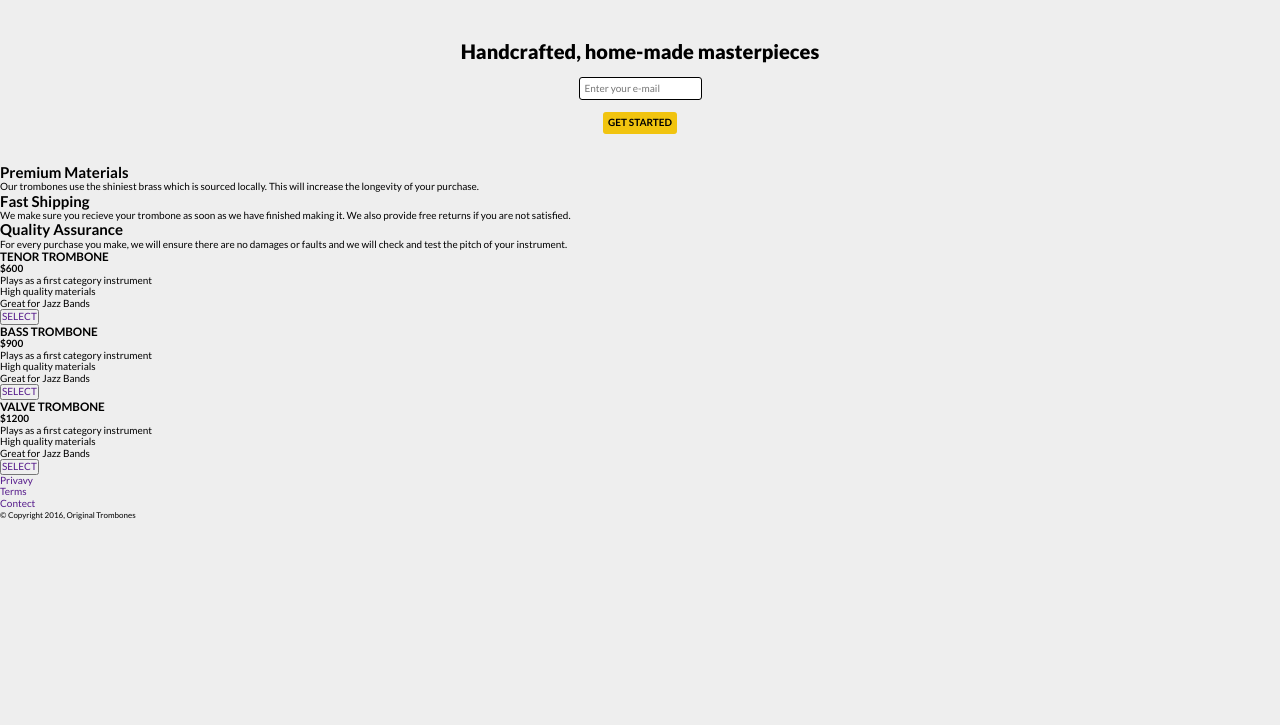
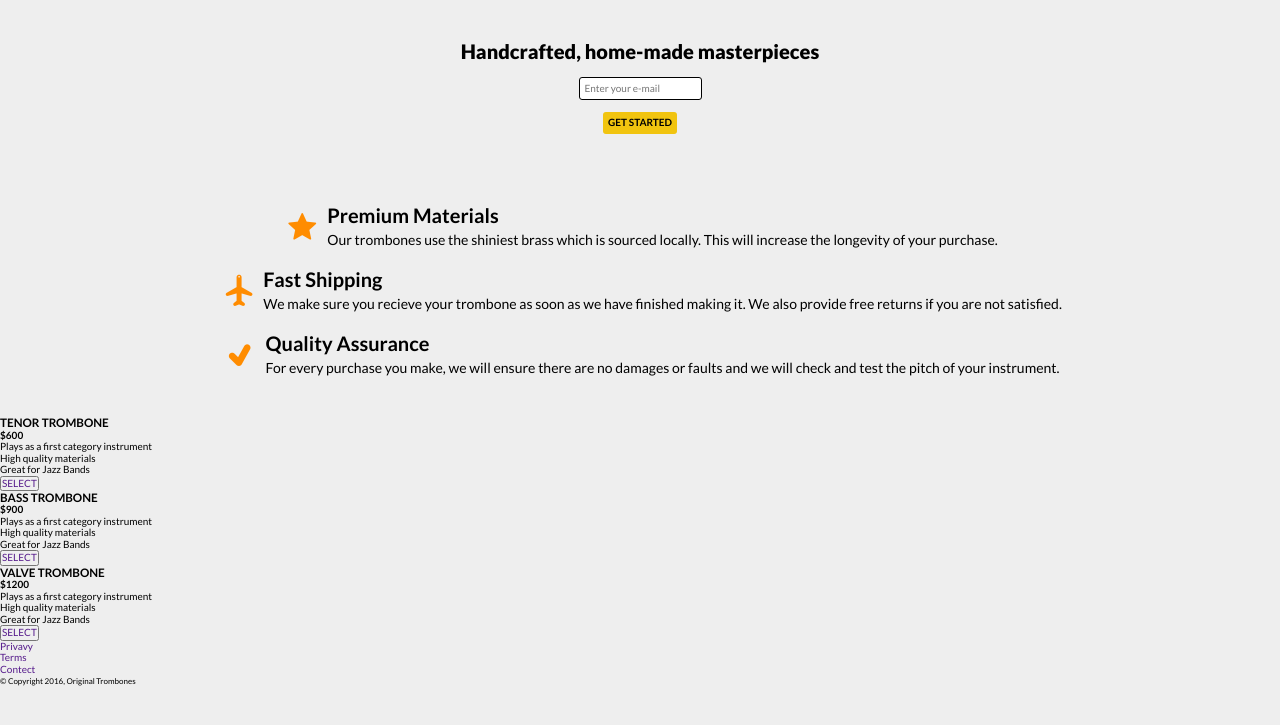
Before and after one commit to darubiomunoz/portfolio-05-productlandingpage, a website: page index.html in a window 1280 px wide. Shown: the part 51-776 px from the top of the page. Drawn offline with nearby package versions, Linux system fonts and the light colour scheme; files whose address does not match are found by name.

Commit message:
Features section style DONE

```diff
--- a/index.html
+++ b/index.html
@@ -20,13 +20,13 @@
                 <i class="icon-menu"></i>
                 <ul>
                     <li>
-                        <a class="navmenu__section" href="">Features</a>
+                        <a class="navmenu__section" href="#features">Features</a>
                     </li>
                     <li>
-                        <a class="navmenu__section" href="">How It Works</a>
+                        <a class="navmenu__section" href="#howitworks">How It Works</a>
                     </li>
                     <li>
-                        <a class="navmenu__section" href="">Pricing</a>
+                        <a class="navmenu__section" href="#pricing">Pricing</a>
                     </li>
                 </ul>
             </nav>
@@ -39,27 +39,33 @@
             </form>
         </section>
         <main>
-            <section>
-                <div>
-                    <i></i>
-                    <h2>Premium Materials</h2>
-                    <p>Our trombones use the shiniest brass which is sourced locally. This will increase the longevity of your purchase.</p>
+            <section id="features" class="features">
+                <div class="features__element">
+                    <i class="features__icon icon-star"></i>
+                    <div>
+                        <h2 class="title--features">Premium Materials</h2>
+                        <p class="features__info">Our trombones use the shiniest brass which is sourced locally. This will increase the longevity of your purchase.</p>
+                    </div>
                 </div>
-                <div>
-                    <i></i>
-                    <h2>Fast Shipping</h2>
-                    <p>We make sure you recieve your trombone as soon as we have finished making it. We also provide free returns if you are not satisfied.</p>
+                <div class="features__element">
+                    <i class="features__icon icon-plane"></i>
+                    <div>
+                        <h2 class="title--features">Fast Shipping</h2>
+                        <p class="features__info">We make sure you recieve your trombone as soon as we have finished making it. We also provide free returns if you are not satisfied.</p>
+                    </div>
                 </div>
-                <div>
-                    <i></i>
-                    <h2>Quality Assurance</h2>
-                    <p>For every purchase you make, we will ensure there are no damages or faults and we will check and test the pitch of your instrument.</p>
+                <div class="features__element">
+                    <i class="features__icon icon-tick"></i>
+                    <div>
+                        <h2 class="title--features">Quality Assurance</h2>
+                        <p class="features__info">For every purchase you make, we will ensure there are no damages or faults and we will check and test the pitch of your instrument.</p>
+                    </div>
                 </div>
             </section>
-            <figure>
+            <figure id="howitworks">
                 <!-- <video src=""></video> -->
             </figure>
-            <section>
+            <section id="pricing">
                 <div>
                     <h3>TENOR TROMBONE</h3>
                     <h4>$600</h4>
--- /dev/null
+++ b/src/css/components/_features.scss
@@ -0,0 +1,17 @@
+.features {
+    width: 90%;
+    margin: 0 auto;
+    padding: $padding-x-big 0;
+
+
+    > div {
+        padding: 1rem 0;
+        display: flex;
+        justify-content: center;
+        align-items: center;
+    }
+
+    &__info {
+        font-size: 1.4rem;
+    }
+}
--- a/src/css/components/_icons.scss
+++ b/src/css/components/_icons.scss
@@ -1,3 +1,11 @@
 .icon-menu {
     cursor: pointer;
 }
+
+.icon-tick,
+.icon-plane,
+.icon-star {
+    font-size: 4rem;
+    margin-right: .5rem;
+    color: $color3;
+}
--- a/src/css/components/_titles.scss
+++ b/src/css/components/_titles.scss
@@ -1,3 +1,9 @@
 .title--contact {
     font-weight: $font-weight-x-bold;
 }
+
+.title--features {
+    font-size: 2rem;
+    font-weight: $font-weight-bold;
+    margin-bottom: .5rem;
+}
--- a/src/css/index.scss
+++ b/src/css/index.scss
@@ -7,3 +7,4 @@
 @import "./components/contacts.scss";
 @import "./components/titles.scss";
 @import "./components/buttons.scss";
+@import "./components/features.scss";
--- a/src/css/lib/_variables.scss
+++ b/src/css/lib/_variables.scss
@@ -6,6 +6,7 @@ $font-weight-x-bold: 900;
 
 $color1: #EEE;
 $color2: #F1C40F;
+$color3: #FF8C00;
 $color-dark: #000;
 $color-clair: #FFF;
 
@@ -13,3 +14,4 @@ $border-style: .1rem solid $color-dark;
 $border-radius: .3rem;
 
 $padding-small: .5rem;
+$padding-x-big: 3rem;
```
Also changed, not shown: src/css/index.css, 1 other file.
